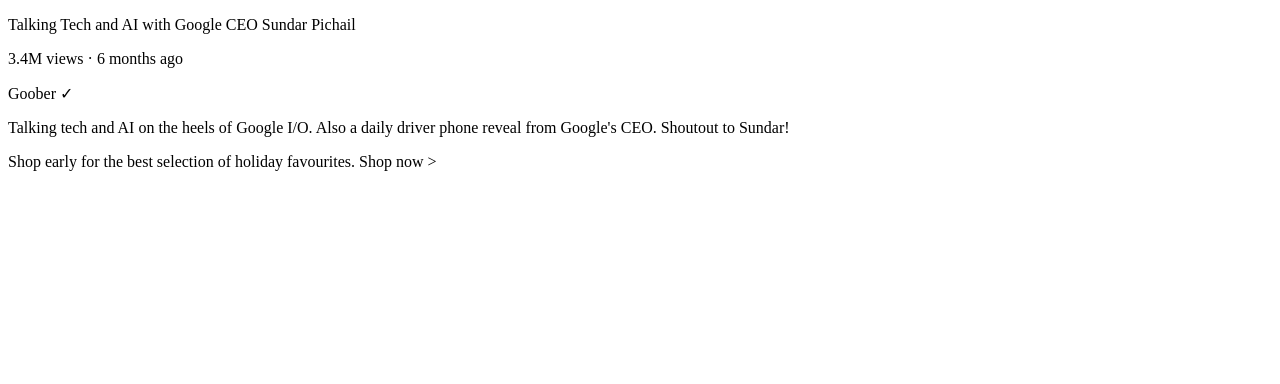
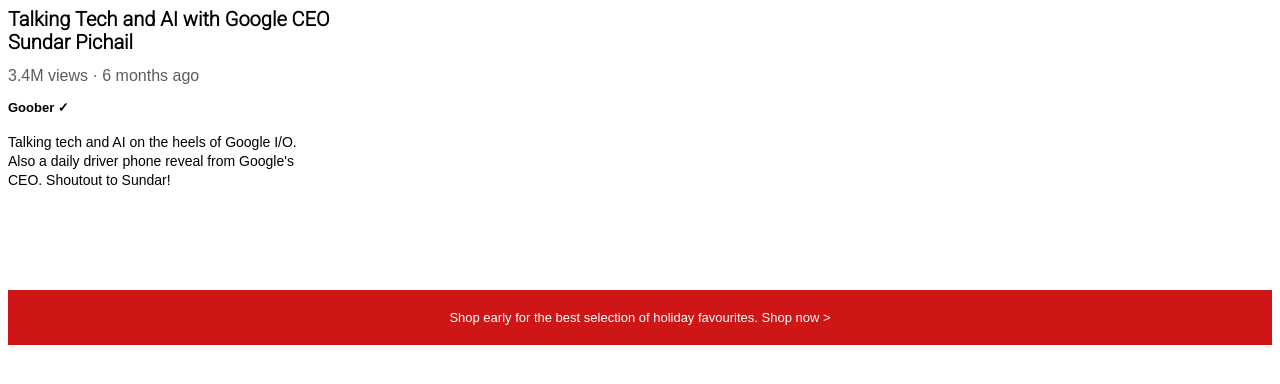
Before and after one commit to MissBritt/html-css-practice, a plain HTML site: page prac_and_course_files/text.html in a window 1280 px wide. Drawn offline with Linux system fonts and the light colour scheme.

Commit message:
new practice

```diff
--- /dev/null
+++ b/prac_and_course_files/styles/text.css
@@ -0,0 +1,51 @@
+
+      p{
+        margin-top:0;
+        margin-bottom:0;
+      }
+
+      .video-title{
+        font-family: roboto;
+        font-weight: bold;
+        font-size: 20px;
+        width: 350px;
+        margin-bottom:13px;
+        line-height: 23px;
+
+      }
+      .vid-info{
+        font-family: arial;
+        color: rgb(93, 92, 92);
+        margin-bottom: 15px;
+      }
+
+      .vid-desc{
+        font-family:arial;
+        font-size: 14px;
+        width: 300px;
+        line-height: 19px;
+        margin-top:18px;
+        margin-bottom: 100px;
+      }
+
+      .channel{
+        font-family: arial;
+        font-size: 13px;
+        font-weight:bold;
+      }
+
+      .apple-text{
+        font-family: arial;
+        font-size: 13px;
+        background-color: rgb(206, 22, 22);
+        color: rgb(255, 255, 255);
+        padding-top: 20px;
+        padding-bottom: 20px;
+        margin-bottom: 10px;
+        text-align: center;
+      }
+
+        .shop:hover{
+          text-decoration: underline;
+          cursor:pointer;
+        }
--- a/text.html
+++ b/prac_and_course_files/text.html
@@ -3,6 +3,10 @@
   <head>
     <title>text</title>
     <link rel="stylesheet" href="styles/text.css">
+
+    <link rel="preconnect" href="https://fonts.googleapis.com">
+    <link rel="preconnect" href="https://fonts.gstatic.com" crossorigin>
+    <link href="https://fonts.googleapis.com/css2?family=Roboto:wght@300&display=swap" rel="stylesheet">
   </head>
 
   <body>
--- /dev/null
+++ b/practice_html/practice_css/pract10.css
@@ -0,0 +1,42 @@
+
+p{
+	margin: 0;
+	font-family: arial;
+}
+
+.email{
+	font-size: 11px;
+	margin-bottom: 3px;
+
+}
+
+.email-input{
+	width: 245px;
+	height: 18px;
+	border-color: rgb(0, 0, 0);
+	border-radius: 3px;
+	margin-bottom: 7px;
+
+
+}
+
+.agree-text{
+	font-size:  8px;
+	font-weight: bold;
+	margin-bottom: 10px;
+	margin-left: 7px;
+}
+
+.button{
+	font-size: 10px;
+	border: none;
+	border-radius: 10px;
+	margin-left: 3px;
+	padding-left: 85px;
+	padding-right: 85px;
+	padding-top: 7px;
+	color: rgb(255, 255, 255);
+	padding-bottom: 7px;
+	background-color: rgb(26, 48, 158)
+
+}
```
Also changed, not shown: practice_html/prac10.html (added, +14 -0 lines), youtube.html (added, +25 -0 lines), hq720.avif (added), prac_and_course_files/buttons.html (renamed from buttons.html), prac_and_course_files/styles/buttons.css (renamed from styles/buttons.css), styles/text.css (deleted), youtube.css (added).
